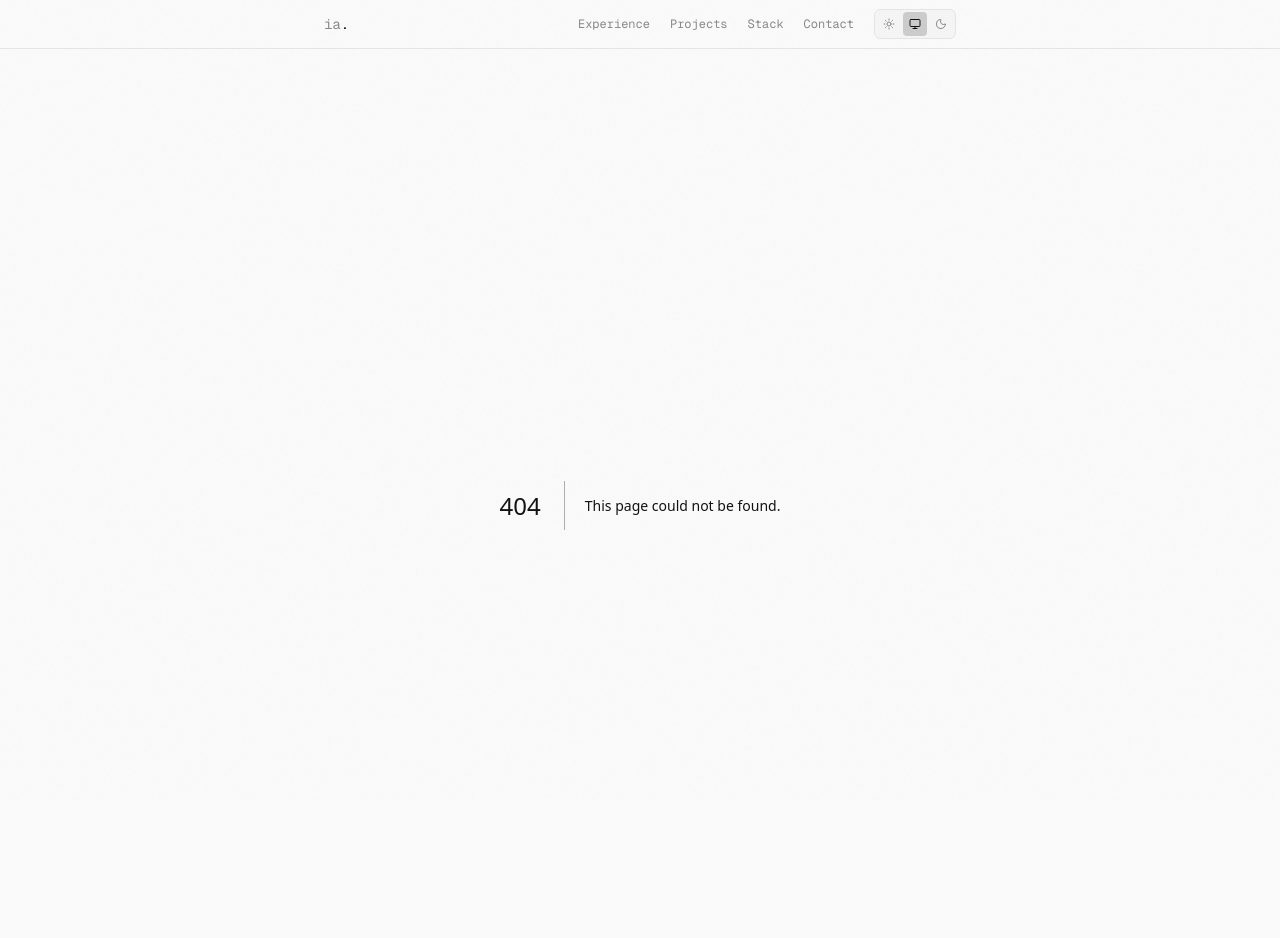
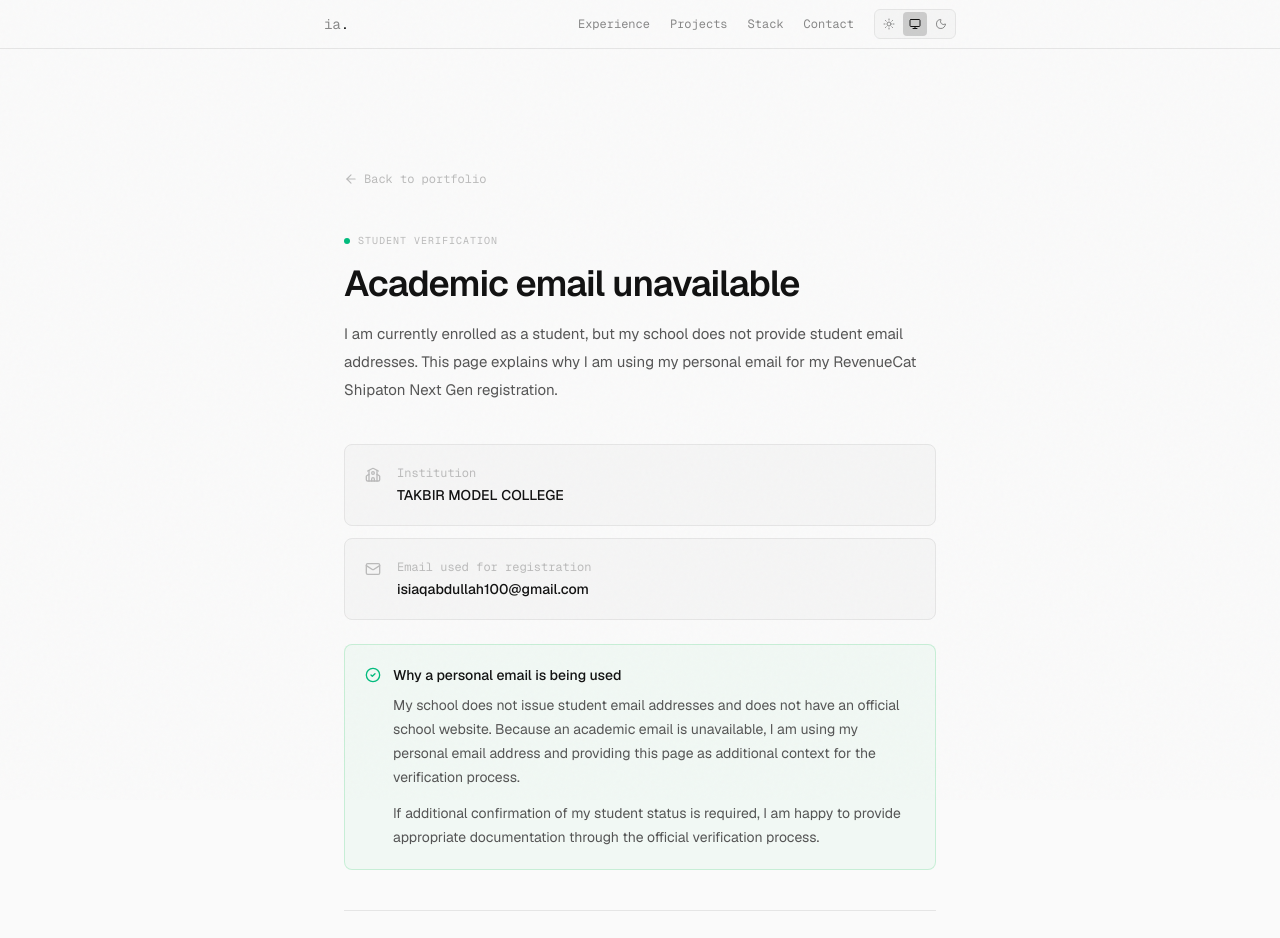
Before and after one commit to Enodevs/portfolio-mdx, a Next.js app: page /student-verification in a window 1280 px wide. Before the commit this address had no page. Shown: the top 938 px of the page. Built offline with nearby package versions, Linux system fonts and the light colour scheme.

Commit message:
Student verification

```diff
--- /dev/null
+++ b/src/app/student-verification/page.tsx
@@ -0,0 +1,167 @@
+import { ArrowLeft, CheckCircle2, Mail, School } from "lucide-react";
+import Link from "next/link";
+
+export default function StudentVerification() {
+  return (
+    <main
+      className="font-sans min-h-screen flex items-center justify-center px-5 py-16"
+      style={{ color: "var(--fg)" }}
+    >
+      <div className="w-full max-w-2xl">
+        {/* Header */}
+        <div className="mb-10">
+          <Link
+            href="/"
+            className="inline-flex items-center gap-1.5 text-xs font-mono transition-opacity hover:opacity-70"
+            style={{ color: "var(--fg-faint)" }}
+          >
+            <ArrowLeft className="size-3.5" />
+            Back to portfolio
+          </Link>
+        </div>
+
+        {/* Intro */}
+        <section>
+          <div className="flex items-center gap-2 mb-4">
+            <span className="size-1.5 rounded-full bg-emerald-500" />
+            <span
+              className="text-[10px] font-mono tracking-widest uppercase"
+              style={{ color: "var(--fg-faint)" }}
+            >
+              Student verification
+            </span>
+          </div>
+
+          <h1 className="text-3xl sm:text-4xl font-semibold tracking-tight mb-4">
+            Academic email unavailable
+          </h1>
+
+          <p
+            className="text-[15px] leading-7 max-w-xl"
+            style={{ color: "var(--fg-muted)" }}
+          >
+            I am currently enrolled as a student, but my school does not
+            provide student email addresses. This page explains why I am
+            using my personal email for my RevenueCat Shipaton Next Gen
+            registration.
+          </p>
+        </section>
+
+        {/* Verification details */}
+        <section className="mt-10 space-y-3">
+          <div
+            className="p-5 rounded-lg border"
+            style={{
+              borderColor: "var(--border)",
+              background: "var(--bg-card)",
+            }}
+          >
+            <div className="flex items-start gap-4">
+              <div
+                className="mt-0.5 shrink-0"
+                style={{ color: "var(--fg-faint)" }}
+              >
+                <School className="size-4" />
+              </div>
+
+              <div>
+                <p
+                  className="text-xs font-mono mb-1"
+                  style={{ color: "var(--fg-faint)" }}
+                >
+                  Institution
+                </p>
+
+                <p className="text-sm font-medium">
+                  TAKBIR MODEL COLLEGE
+                </p>
+              </div>
+            </div>
+          </div>
+
+          <div
+            className="p-5 rounded-lg border"
+            style={{
+              borderColor: "var(--border)",
+              background: "var(--bg-card)",
+            }}
+          >
+            <div className="flex items-start gap-4">
+              <div
+                className="mt-0.5 shrink-0"
+                style={{ color: "var(--fg-faint)" }}
+              >
+                <Mail className="size-4" />
+              </div>
+
+              <div>
+                <p
+                  className="text-xs font-mono mb-1"
+                  style={{ color: "var(--fg-faint)" }}
+                >
+                  Email used for registration
+                </p>
+
+                <p className="text-sm font-medium break-all">
+                  isiaqabdullah100@gmail.com
+                </p>
+              </div>
+            </div>
+          </div>
+        </section>
+
+        {/* Explanation */}
+        <section
+          className="mt-6 p-5 rounded-lg border"
+          style={{
+            borderColor: "rgba(34,197,94,0.2)",
+            background: "rgba(34,197,94,0.04)",
+          }}
+        >
+          <div className="flex gap-3">
+            <CheckCircle2
+              className="size-4 mt-0.5 shrink-0 text-emerald-500"
+            />
+
+            <div>
+              <h2 className="text-sm font-medium mb-2">
+                Why a personal email is being used
+              </h2>
+
+              <p
+                className="text-sm leading-6"
+                style={{ color: "var(--fg-muted)" }}
+              >
+                My school does not issue student email addresses and does not
+                have an official school website. Because an academic email is
+                unavailable, I am using my personal email address and
+                providing this page as additional context for the verification
+                process.
+              </p>
+
+              <p
+                className="text-sm leading-6 mt-3"
+                style={{ color: "var(--fg-muted)" }}
+              >
+                If additional confirmation of my student status is required,
+                I am happy to provide appropriate documentation through the
+                official verification process.
+              </p>
+            </div>
+          </div>
+        </section>
+
+        {/* Footer */}
+        <div className="mt-10 pt-6 border-t" style={{ borderColor: "var(--border)" }}>
+          <p
+            className="text-xs font-mono leading-5"
+            style={{ color: "var(--fg-faint)" }}
+          >
+            This page is provided solely as additional context for academic
+            eligibility verification.
+          </p>
+        </div>
+      </div>
+    </main>
+  );
+}
```
